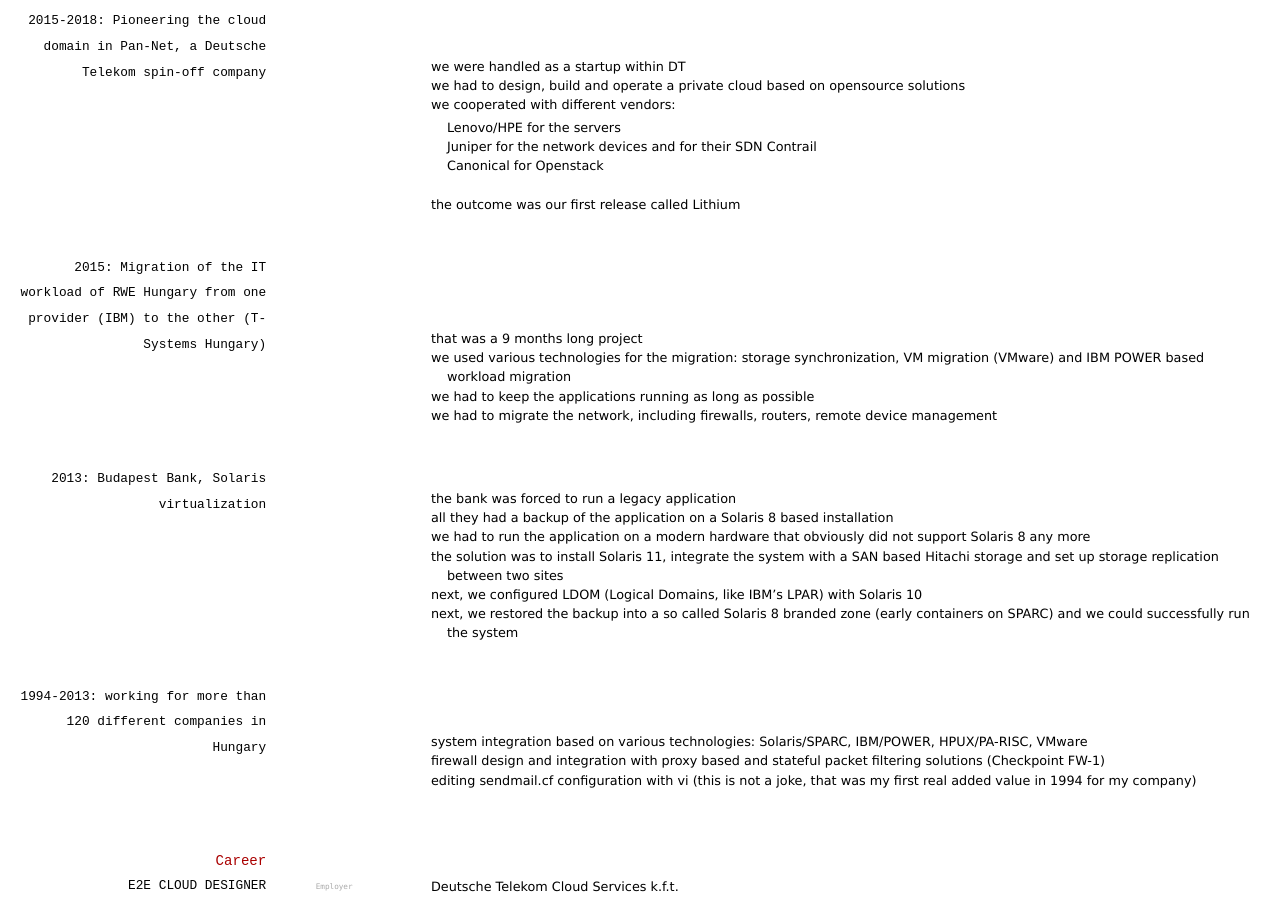
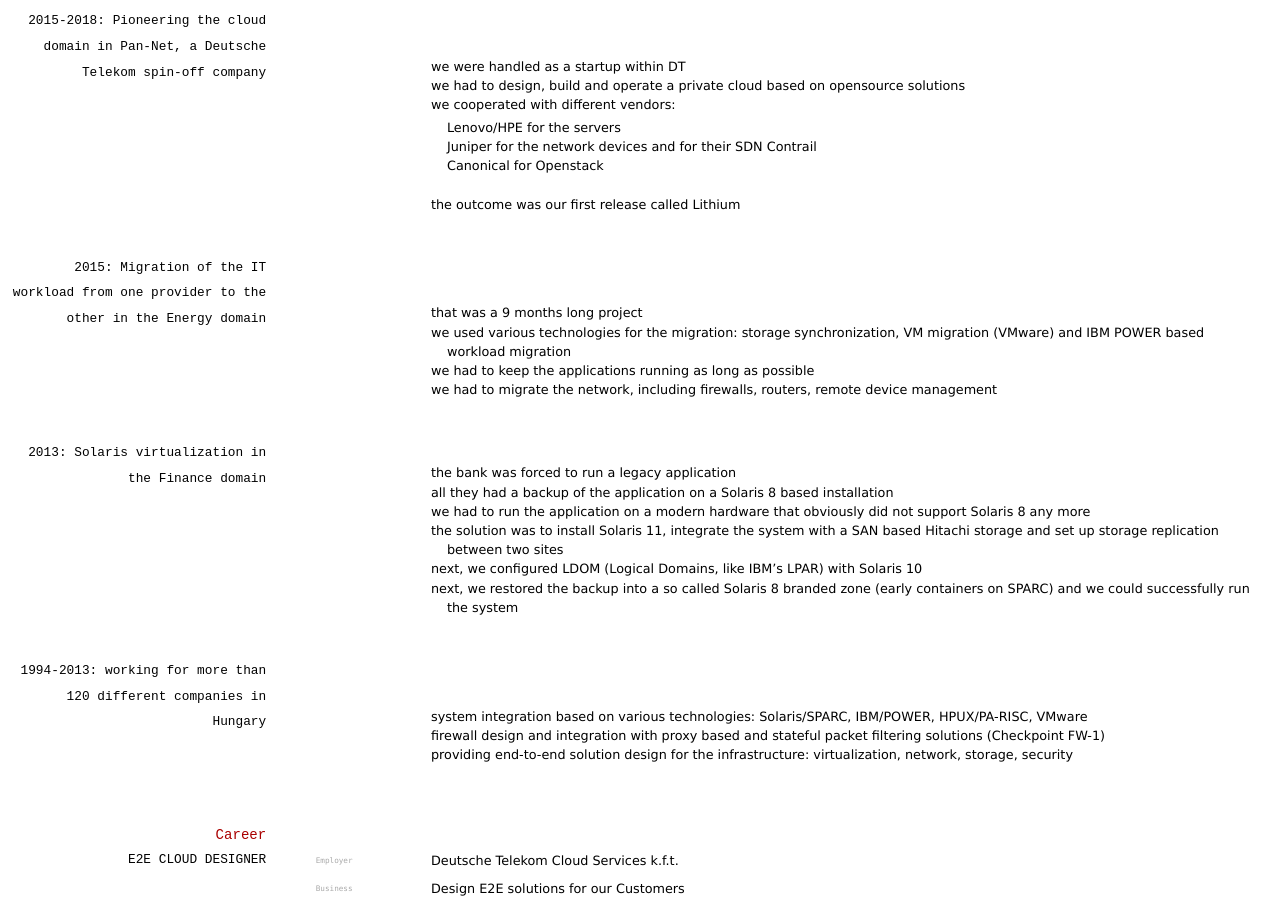
Before and after one commit to langyal/langyal.github.io, a Jekyll site: the page built from cv/index.md, in a window 1280 px wide and 900 px high, scrolled down 1237 px. Built offline with Jekyll 4.4.1, drawn with Linux system fonts in a browser that asks for light colours.

Commit message:
small fixes

```diff
--- a/cv/index.md
+++ b/cv/index.md
@@ -74,13 +74,13 @@
   - Canonical for Openstack
 - the outcome was our first release called Lithium
 
-### 2015: Migration of the IT workload of RWE Hungary from one provider (IBM) to the other (T-Systems Hungary)
+### 2015: Migration of the IT workload from one provider to the other in the Energy domain
 - that was a 9 months long project
 - we used various technologies for the migration: storage synchronization, VM migration (VMware) and IBM POWER based workload migration
 - we had to keep the applications running as long as possible
 - we had to migrate the network, including firewalls, routers, remote device management
 
-### 2013: Budapest Bank, Solaris virtualization
+### 2013: Solaris virtualization in the Finance domain
 - the bank was forced to run a legacy application
 - all they had a backup of the application on a Solaris 8 based installation
 - we had to run the application on a modern hardware that obviously did not support Solaris 8 any more
@@ -91,7 +91,7 @@
 ### 1994-2013: working for more than 120 different companies in Hungary
 - system integration based on various technologies: Solaris/SPARC, IBM/POWER, HPUX/PA-RISC, VMware
 - firewall design and integration with proxy based and stateful packet filtering solutions (Checkpoint FW-1)
-- editing sendmail.cf configuration with vi (this is not a joke, that was my first real added value in 1994 for my company)
+- providing end-to-end solution design for the infrastructure: virtualization, network, storage, security
 
 ## Career
 
```
Also changed, not shown: other parts of cv/index.md (+1 -1 lines).
